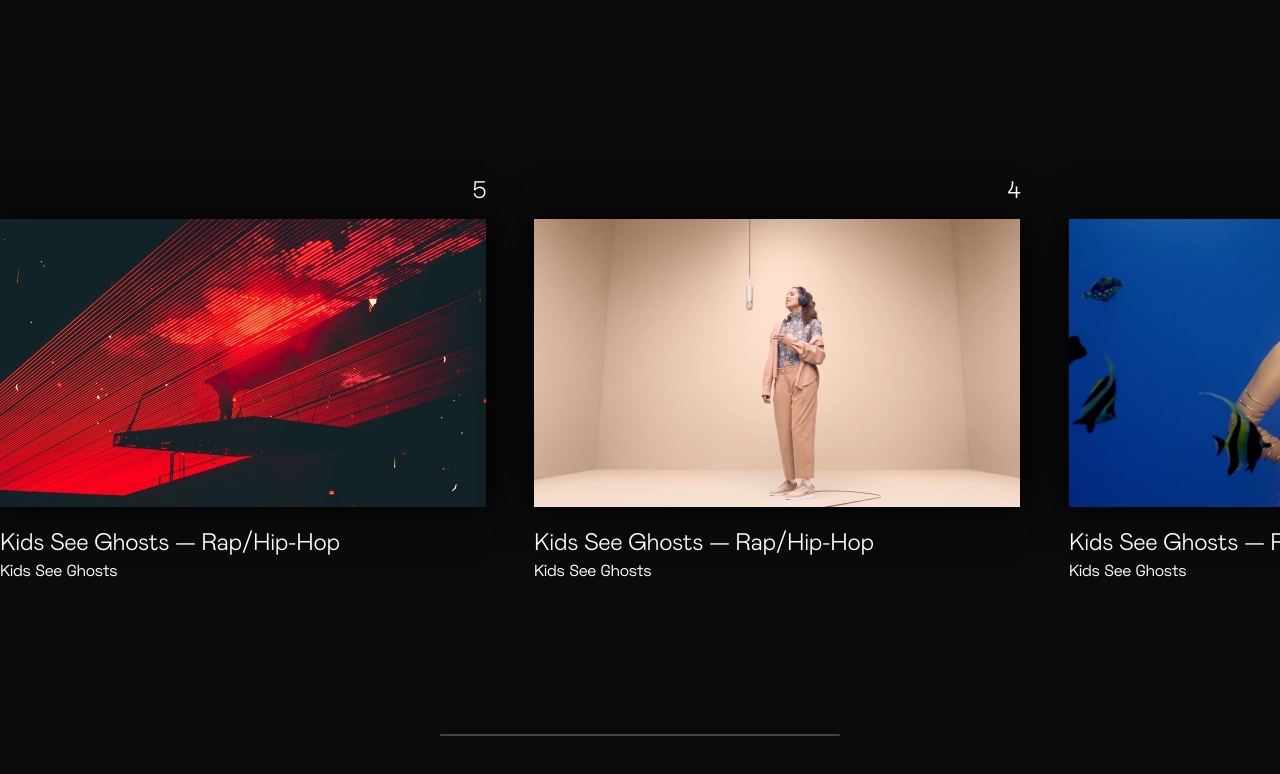
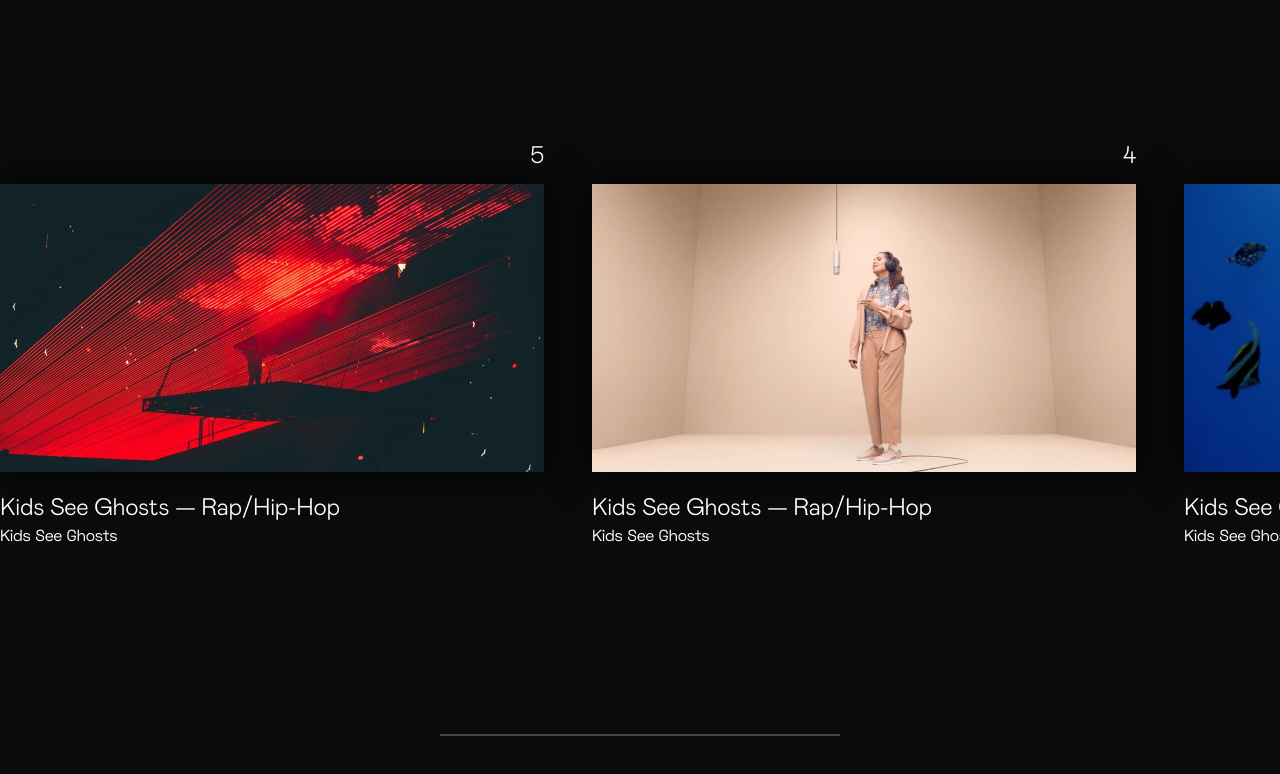
Before and after one commit to ohiosveryown/aoty2018, a Nuxt app: page / in a window 1280 px wide. Shown: the top 774 px of the page. Built offline with nearby package versions, Linux system fonts and the light colour scheme.

Commit message:
Test X Scroll

```diff
--- a/components/List.vue
+++ b/components/List.vue
@@ -9,7 +9,7 @@
     <ul class="">
 
       <!-- 🎧 -->
-      <li>
+      <li class="">
         <nuxt-link class="linkOne" to="/test">
           <h3 class="f-mabry mb-2 tar">5</h3>
           <figure class="mb-3">
@@ -91,13 +91,15 @@
   @import '@/assets/mq.scss';
 
   ul {
-    display: flex;
-    max-height: 100vh; height: 100vh;
+    // display: flex;
+    max-height: 100vh; height: 80vh;
     color: var(--cloud);
     overflow-x: scroll;
     -webkit-oveflow-scroll: touch;
+    white-space: nowrap;
 
     @include breakpoint(mdl) {
+      height: 100vh;
       align-items: center;
     }
   }
@@ -107,8 +109,10 @@
   }
 
   li {
-    margin: 6.4rem .8rem .8rem;
+    display:inline-block;
+    margin: 8rem .8rem .8rem;
     // transform: translateY(8rem);
+    height: 70vh;
     transition: transform 500ms ease 900ms;
     will-change: transform;
     -webkit-oveflow-scroll: touch;
@@ -116,7 +120,7 @@
     @include breakpoint(md) {
       margin: calc(var(--unit) * 3);
       margin: 6.4rem 2.4rem 2.4rem;
-      transform: translateY(-4rem);
+      transform: translateY(8rem);
     }
   }
 
@@ -154,8 +158,10 @@
   footer {
     // border: 1px solid pink;
     position: fixed;
-    bottom: 6.4rem;
+    bottom: 4rem;
     width: 100vw;
+
+    @include breakpoint(md) { bottom: 6.4rem; }
   }
 
   .scroll {
```
